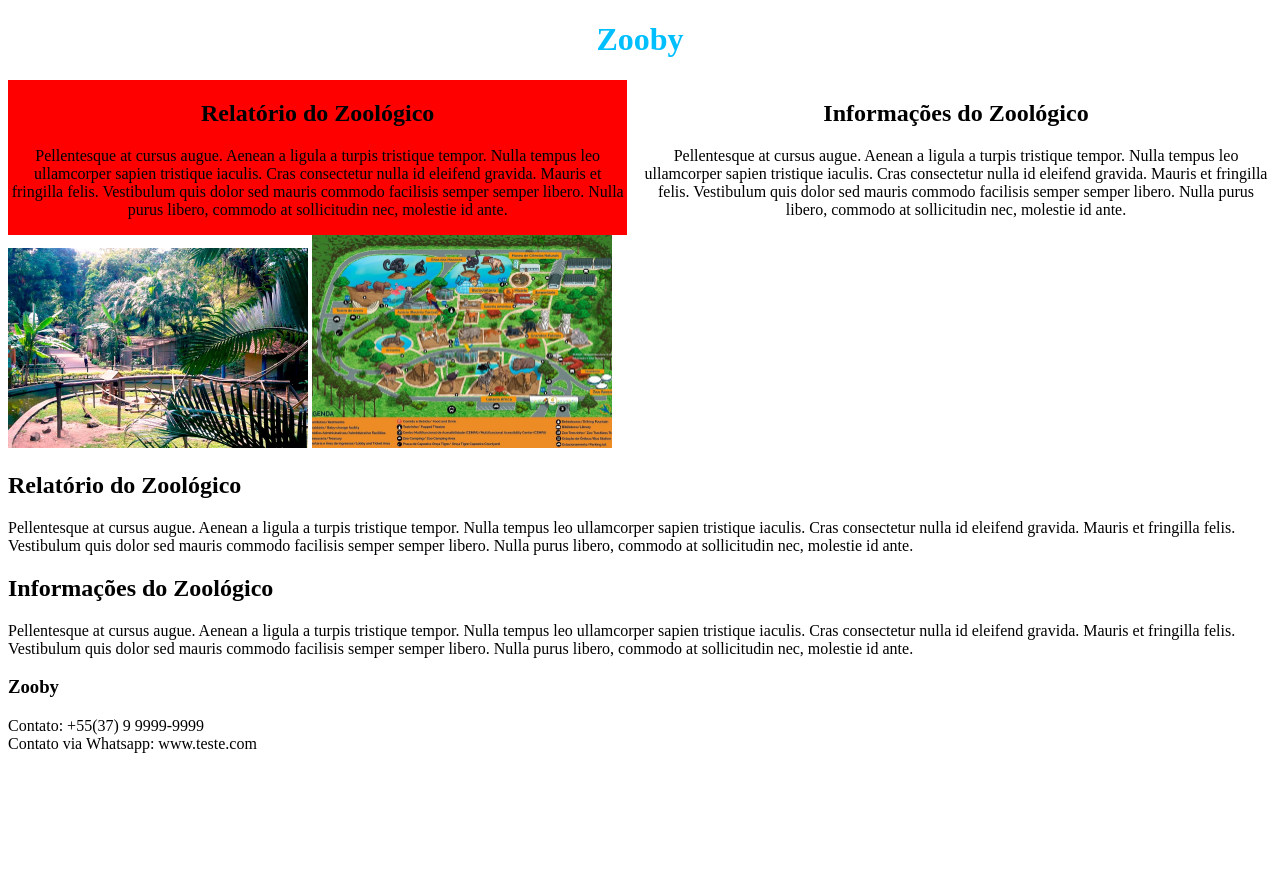
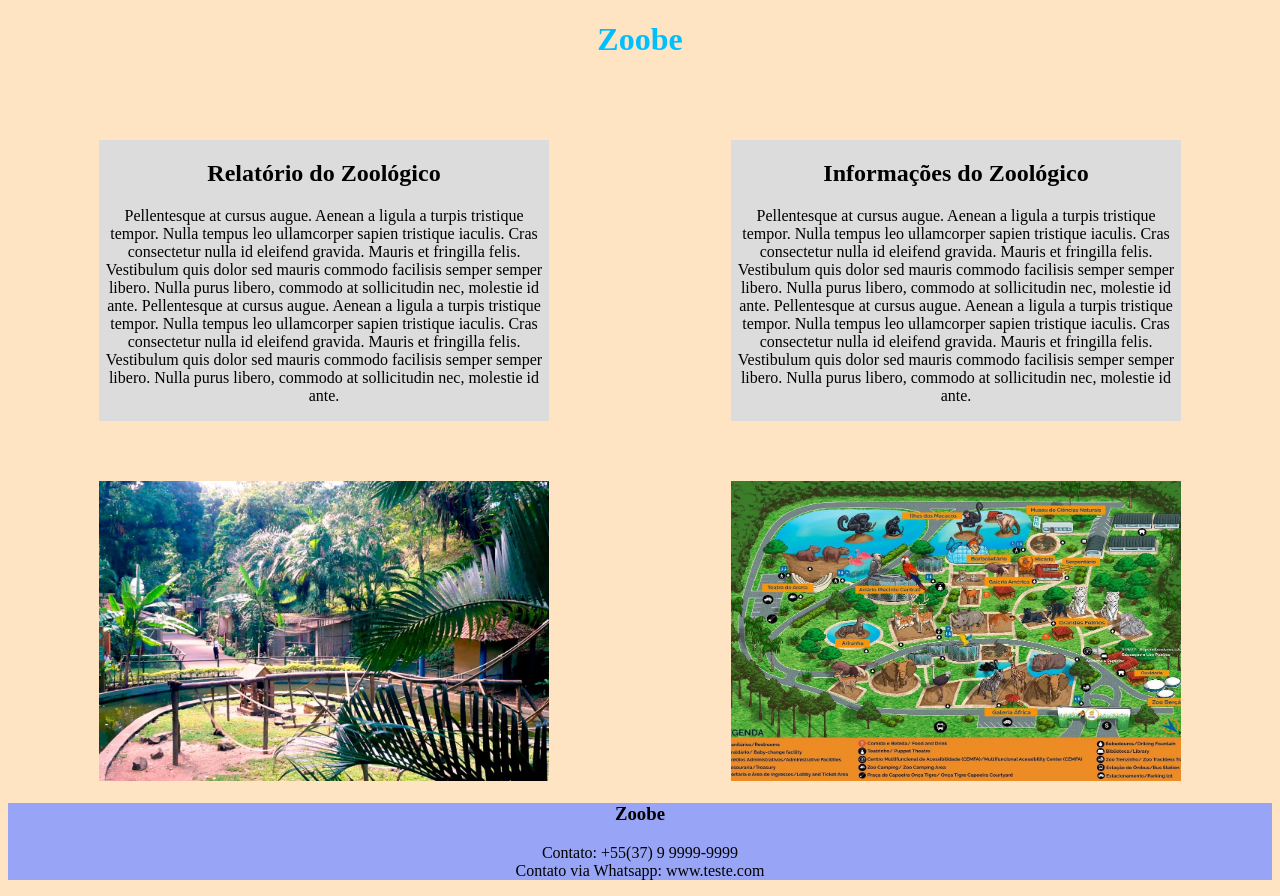
Before and after one commit to joao-victorfr/site-zoologico, a plain HTML site: page index.html in a window 1280 px wide. Before the commit the page ends 800 px from the top, so only its background shows below. Drawn offline with Linux system fonts and the light colour scheme.

Commit message:
estilizado com css a página

```diff
--- a/index.html
+++ b/index.html
@@ -4,19 +4,21 @@
     <meta charset="UTF-8">
     <meta http-equiv="X-UA-Compatible" content="IE=edge">
     <meta name="viewport" content="width=device-width, initial-scale=1.0">
-    <title>Zooby</title>
+    <title>Zoobe</title>
     <link rel="stylesheet" type="text/css" href="style.css">
     <style></style>
 </head>
 <body>
 
-    <h1>Zooby</h1>
-
+    <h1>Zoobe</h1>
+    <div class="text-style">
         <div id="rel-zoo-1">
 
             <h2>Relatório do Zoológico</h2>
 
-        <p>Pellentesque at cursus augue. Aenean a ligula a turpis tristique tempor. Nulla tempus leo ullamcorper sapien tristique iaculis. Cras consectetur nulla id eleifend gravida. Mauris et fringilla felis. Vestibulum quis dolor sed mauris commodo facilisis semper semper libero. Nulla purus libero, commodo at sollicitudin nec, molestie id ante.</p>
+            <p>Pellentesque at cursus augue. Aenean a ligula a turpis tristique tempor. Nulla tempus leo ullamcorper sapien tristique iaculis. Cras consectetur nulla id eleifend gravida. Mauris et fringilla felis. Vestibulum quis dolor sed mauris commodo facilisis semper semper libero. Nulla purus libero, commodo at sollicitudin nec, molestie id ante.
+            Pellentesque at cursus augue. Aenean a ligula a turpis tristique tempor. Nulla tempus leo ullamcorper sapien tristique iaculis. Cras consectetur nulla id eleifend gravida. Mauris et fringilla felis. Vestibulum quis dolor sed mauris commodo facilisis semper semper libero. Nulla purus libero, commodo at sollicitudin nec, molestie id ante.
+            </p>
 
 
         </div>
@@ -24,26 +26,30 @@
         <div id="info-zoo-1">
             <h2>Informações do Zoológico</h2>
 
-        <p>Pellentesque at cursus augue. Aenean a ligula a turpis tristique tempor. Nulla tempus leo ullamcorper sapien tristique iaculis. Cras consectetur nulla id eleifend gravida. Mauris et fringilla felis. Vestibulum quis dolor sed mauris commodo facilisis semper semper libero. Nulla purus libero, commodo at sollicitudin nec, molestie id ante.</p>
+            <p>Pellentesque at cursus augue. Aenean a ligula a turpis tristique tempor. Nulla tempus leo ullamcorper sapien tristique iaculis. Cras consectetur nulla id eleifend gravida. Mauris et fringilla felis. Vestibulum quis dolor sed mauris commodo facilisis semper semper libero. Nulla purus libero, commodo at sollicitudin nec, molestie id ante.
+            Pellentesque at cursus augue. Aenean a ligula a turpis tristique tempor. Nulla tempus leo ullamcorper sapien tristique iaculis. Cras consectetur nulla id eleifend gravida. Mauris et fringilla felis. Vestibulum quis dolor sed mauris commodo facilisis semper semper libero. Nulla purus libero, commodo at sollicitudin nec, molestie id ante.</p>
+        </div>
     </div>
 
 
+    <div class="img">
+        <div class="foto1">
+            <img id="imagem1" src="zoologico.jpg" alt="imagem do zoologico">
+        </div>
 
-    <img src="zoologico.jpg" alt="imagem do zoologico" width="300px">
+        <div class="foto2">
+            <img id="imagem2" src="mapa-zoo.jpeg" alt="mapa do zoo">
+        </div>
+    </div>
 
-    <img src="mapa-zoo.jpeg" alt="mapa do zoo" width="300px">
 
-    <h2>Relatório do Zoológico</h2>
+    <footer>
 
-    <p>Pellentesque at cursus augue. Aenean a ligula a turpis tristique tempor. Nulla tempus leo ullamcorper sapien tristique iaculis. Cras consectetur nulla id eleifend gravida. Mauris et fringilla felis. Vestibulum quis dolor sed mauris commodo facilisis semper semper libero. Nulla purus libero, commodo at sollicitudin nec, molestie id ante.</p>
-
-    <h2>Informações do Zoológico</h2>
-
-    <p>Pellentesque at cursus augue. Aenean a ligula a turpis tristique tempor. Nulla tempus leo ullamcorper sapien tristique iaculis. Cras consectetur nulla id eleifend gravida. Mauris et fringilla felis. Vestibulum quis dolor sed mauris commodo facilisis semper semper libero. Nulla purus libero, commodo at sollicitudin nec, molestie id ante.</p>
-
-    <h3>Zooby</h3>
+        <h3>Zoobe</h3>
         <p>Contato: +55(37) 9 9999-9999<br>
         Contato via Whatsapp: www.teste.com</p>
+    </footer>
+
 
 </body>
 </html>
--- a/style.css
+++ b/style.css
@@ -4,20 +4,53 @@ h1{
     color: rgb(0,191,255);
 }
 
+body{
+    background-color: bisque;
+}
+
+.img{
+    display: flex;
+    justify-content: space-around;
+    padding-top: 60px;
+}
+
+.text-style{
+    display: flex;
+    justify-content: space-around;
+    padding-top: 60px;
+    max-height: 300px;
+}
+
 #rel-zoo-1{
     text-align: center;
-    float: left;
-    width: 49%;
-    background-color: red;
+    background-color: rgb(220,220,220);
+    width: 450px;
+    max-width: 450px;
+    max-height: 300px;
 }
 
 #info-zoo-1{
-    float: right;
+    text-align:center;
+    background-color: rgb(220,220,220);
+    width: 450px;
+    max-width: 450px;
+    max-height: 300px;
+}
+#imagem1{
+    width: 450px;
+}
+
+#imagem2{
+    width: 450px;
+    max-height: 300px;
+}
+
+footer{
     text-align: center;
-    width: 50%;
+    background-color: rgb(152,164,245);
+}
+
+h2{
+    text-align: center;
 
 }
-
-.cor-fundo{
-    background-color: red;
-}
```
Lines whose indentation alone changed are shown as unchanged.
